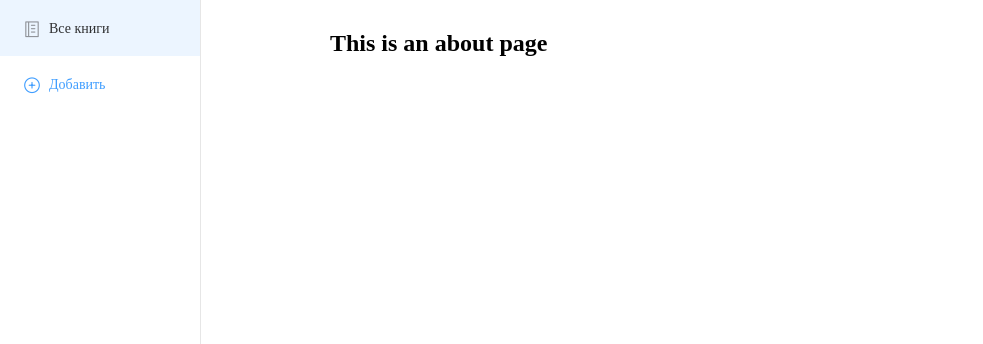
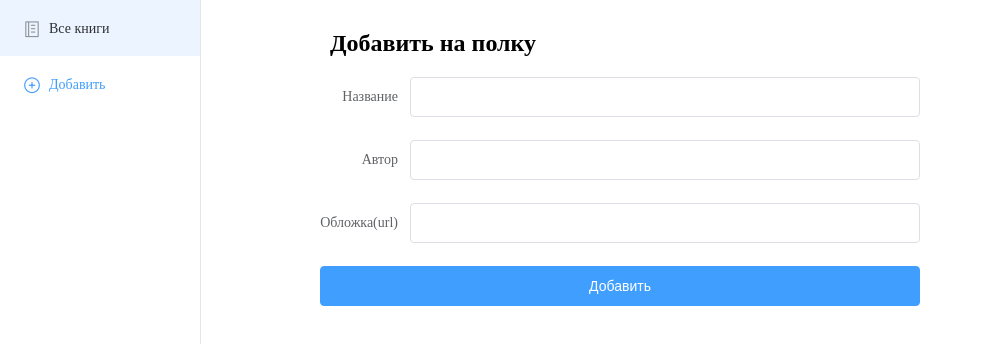
Before and after one commit to artemij-petrovskij/booker, a Vue app in the folder client/: page /add in a window 1280 px wide. Shown: the top 344 px of the page, without its empty margins (0-983 px from the left). Built offline with nearby package versions, Linux system fonts and the light colour scheme.

Commit message:
add newBook function

```diff
--- a/client/src/BookService.js
+++ b/client/src/BookService.js
@@ -1,7 +1,7 @@
 const fetch = require('node-fetch')
-const url = 'api/'
+const url = 'api'
 class Book {
-  static get = async () => {
+  static getAllBooks = async () => {
     try {
       const res = await fetch(`${url}/books`);
 
@@ -13,7 +13,20 @@ class Book {
     }
   }
 
+  static addNewBook = async (body) => {
+    try {
+      await fetch(`${url}/add`,
+        {
+          method: 'post',
+          body: JSON.stringify(body),
+          headers: { 'Content-Type': 'application/json' },
+        });
+    } catch (err) {
+      console.error(err);
+    }
+  }
+
 
 }
 
-export {Book}
+export { Book }
--- a/client/src/router/index.js
+++ b/client/src/router/index.js
@@ -16,7 +16,7 @@ const routes = [
     path: '/add',
     name: 'About',
 
-    component: () => import(/* webpackChunkName: "about" */ '../views/About.vue')
+    component: () => import('../views/Add.vue')
   }
 ]
 
--- a/client/src/views/About.vue
+++ /dev/null
@@ -1,5 +0,0 @@
-<template>
-  <div class="about">
-    <h1>This is an about page</h1>
-  </div>
-</template>
--- /dev/null
+++ b/client/src/views/Add.vue
@@ -0,0 +1,60 @@
+<template>
+  <div class="add">
+    <h1>Добавить на полку</h1>
+    <el-form label-width="90px">
+      <el-form-item label="Название">
+        <el-input v-model="controls.title"></el-input>
+      </el-form-item>
+      <el-form-item label="Автор">
+        <el-input v-model="controls.author"></el-input>
+      </el-form-item>
+      <el-form-item label="Обложка(url)">
+        <el-input v-model.trim="controls.img"></el-input>
+      </el-form-item>
+      <el-button type="primary" @click="submitForm()">Добавить</el-button>
+    </el-form>
+  </div>
+</template>
+
+<script>
+import { Book } from "@/BookService.js";
+export default {
+  data() {
+    return {
+      controls: {
+        title: "",
+        author: "",
+        img: "",
+      },
+    };
+  },
+  methods: {
+    submitForm() {
+      console.log("ok");
+      this.addNewBook()
+    },
+    async addNewBook() {
+      let data = {
+        label: this.controls.label,
+        text: this.controls.text,
+        img: this.controls.img
+      };
+      await Book.insertTask(data);
+      const response = await Book.getTasks();
+      this.tasks = response.reverse();
+    },
+  },
+};
+</script>
+
+<style lang="css" scoped>
+h1 {
+  padding-bottom: 10px;
+}
+form.el-form {
+  max-width: 600px !important;
+}
+.el-button {
+  width: 100%;
+}
+</style>
--- a/client/src/views/Home.vue
+++ b/client/src/views/Home.vue
@@ -25,7 +25,7 @@ export default {
     };
   },
   async created() {
-    this.books = await Book.get();
+    this.books = await Book.getAllBooks();
   },
 };
 </script>
```
Also changed, not shown: 2 other files (tests, documents, lock files or other folders).
